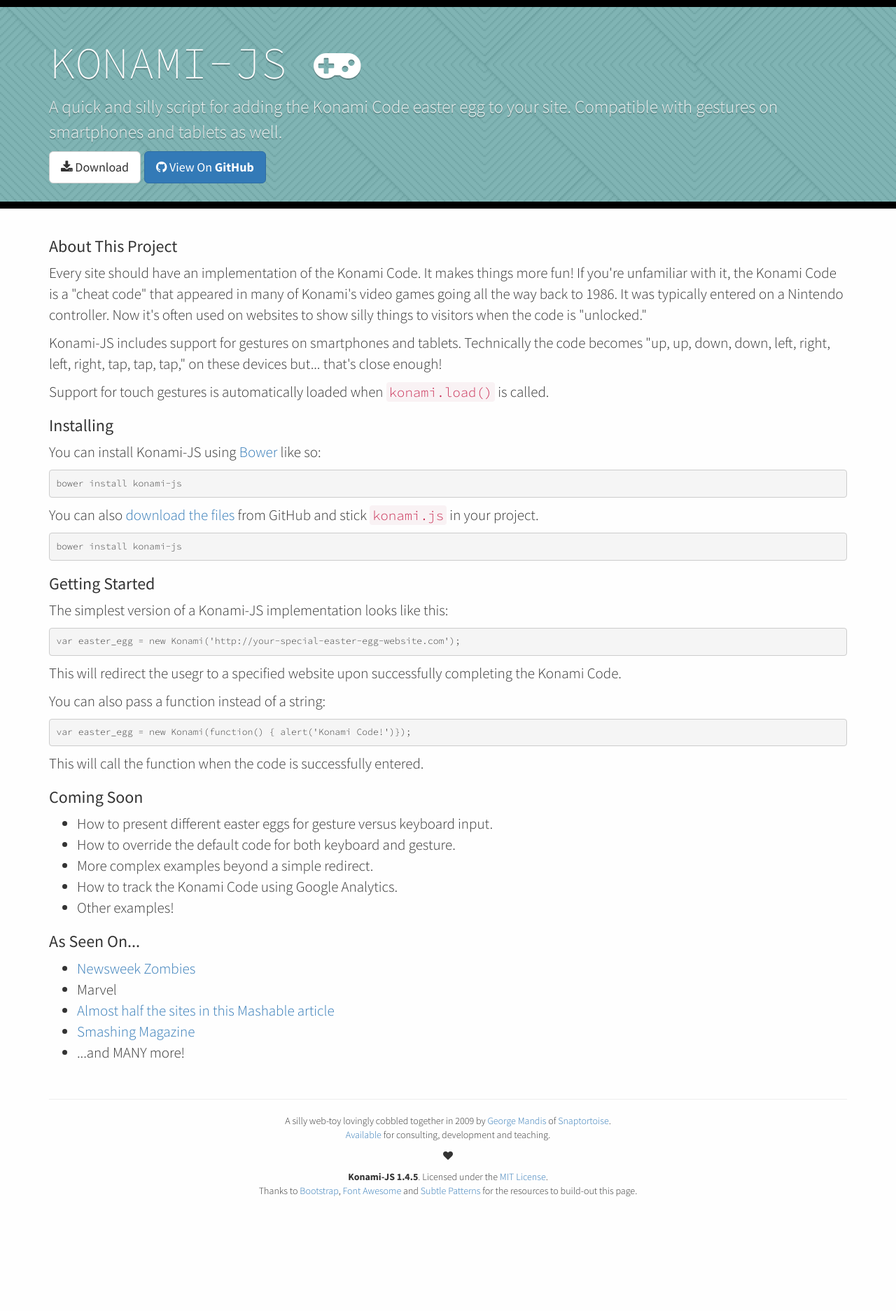
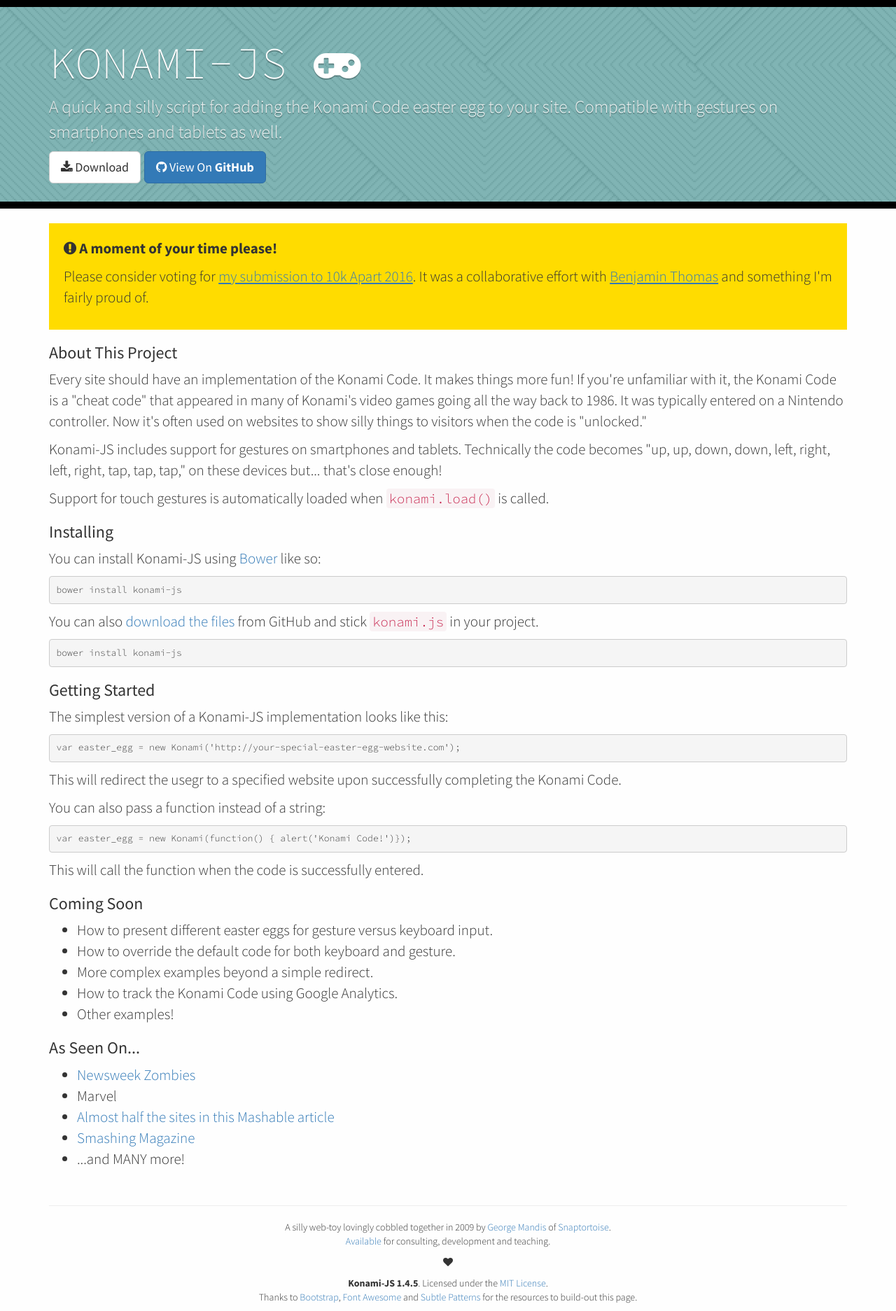
Before and after one commit to georgemandis/konami-js, a Jekyll site: the page built from index.html, in a window 1280 px wide. Shown: the whole page at 70% size. Built offline with Jekyll 4.4.1, drawn with Linux system fonts in a browser that asks for light colours; nearby versions of some CDN libraries; before the commit the page ends 1721 px from its top, so only the background shows below that.

Commit message:
adding temporary link to 10k apart

```diff
--- a/css/main.scss
+++ b/css/main.scss
@@ -87,3 +87,11 @@
       background:rgba(#6600B7, .5);
     }
   }
+
+  .notice {
+    padding:1em;
+    background:#FFDC00;
+    a {
+      text-decoration:underline;
+    }
+  }
--- a/index.html
+++ b/index.html
@@ -2,6 +2,11 @@
 layout: default
 title: "Konami-JS: The original easter-egg script"
 ---
+
+<div class="notice">
+  <p><i class="fa fa-exclamation-circle"></i> <strong>A moment of your time please!</strong></p>
+  <p>Please consider voting for <a href='https://a-k-apart.com/gallery/Kiku' target='_blank'>my submission to 10k Apart 2016</a>. It was a collaborative effort with <a href='http://bentomas.com'  target='_blank'>Benjamin Thomas</a> and something I'm fairly proud of.</p>
+</div>
 
 <h3>About This Project</h3>
 <p>Every site should have an implementation of the Konami Code. It makes things more fun! If you're unfamiliar with it, the Konami Code is a "cheat code" that appeared in many of Konami's video games going all the way back to 1986.  It was typically entered on a Nintendo controller. Now it's often used on websites to show silly things to visitors when the code is "unlocked."</p>
```
Also changed, not shown: 1 other file.
